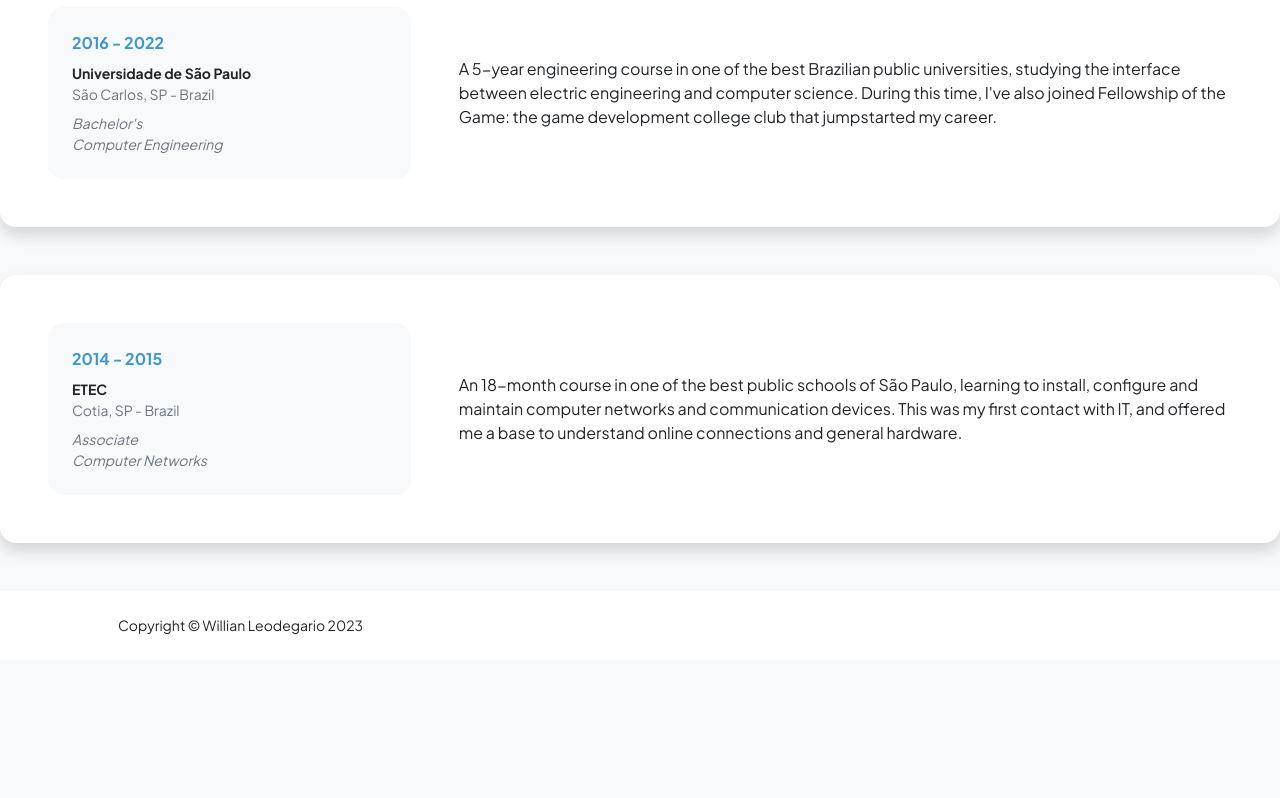
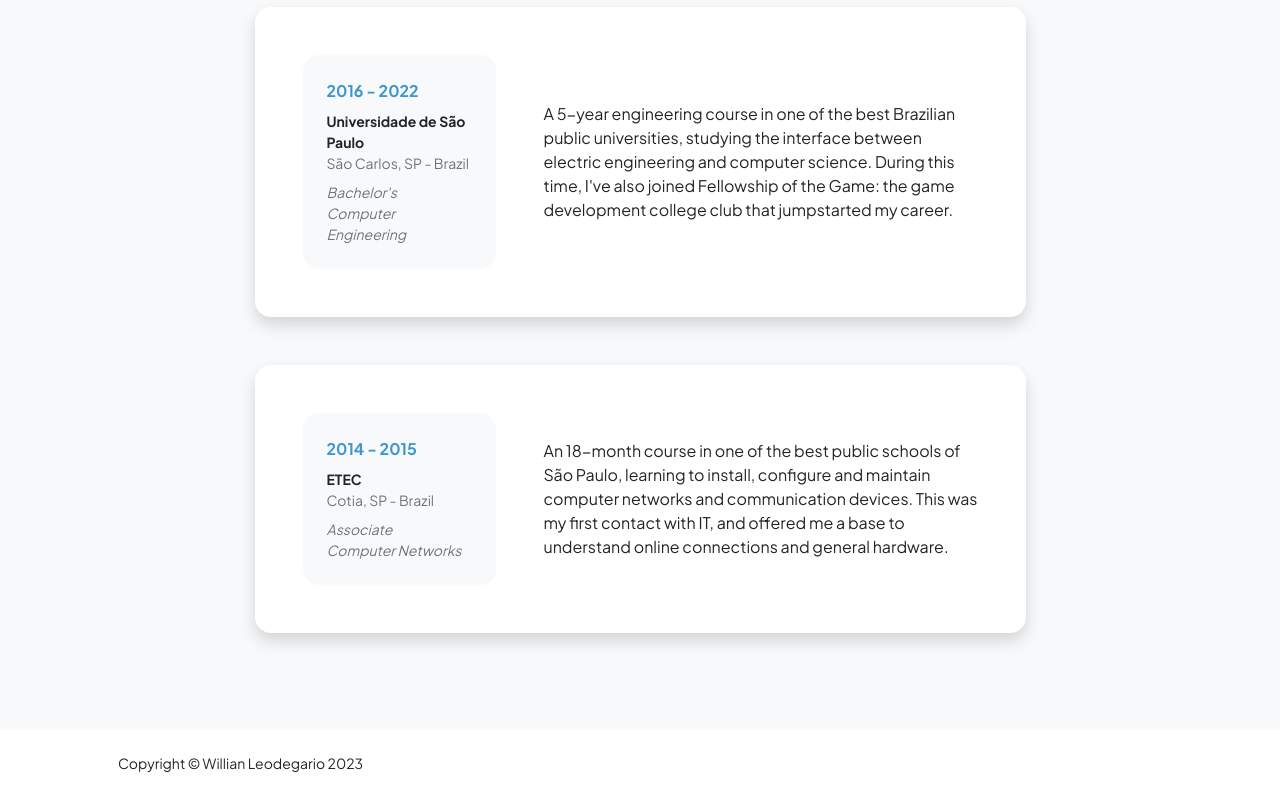
Before and after one commit to leodewill/portfolio, a plain HTML site: page index.html in a window 1280 px wide. Shown: the part 703-1501 px from the top of the page. Before the commit the page ends 1363 px from the top, so only its background shows below. Drawn offline with nearby package versions, Linux system fonts and the light colour scheme.

Commit message:
Fixing Education lineup in the home page

```diff
--- a/index.html
+++ b/index.html
@@ -62,6 +62,9 @@
             </section>
             <!-- Education Section-->
             <section>
+                <div class="container px-5 my-5">
+                    <div class="row gx-5 justify-content-center">
+                        <div class="col-lg-11 col-xl-9 col-xxl-8">
                             <h2 class="text-secondary fw-bolder mb-4">Education</h2>
                             <!-- Education Card 1-->
                             <div class="card shadow border-0 rounded-4 mb-5">
@@ -105,6 +108,9 @@
                                     </div>
                                 </div>
                             </div>
+                        </div>
+                    </div>
+                </div>
             </section>
         </main>
         <!-- Footer-->
```
Lines whose indentation alone changed are shown as unchanged.
